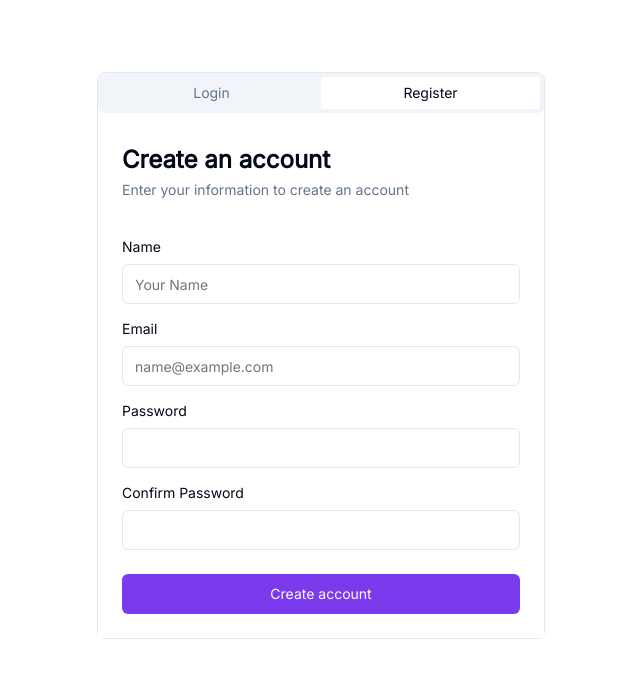
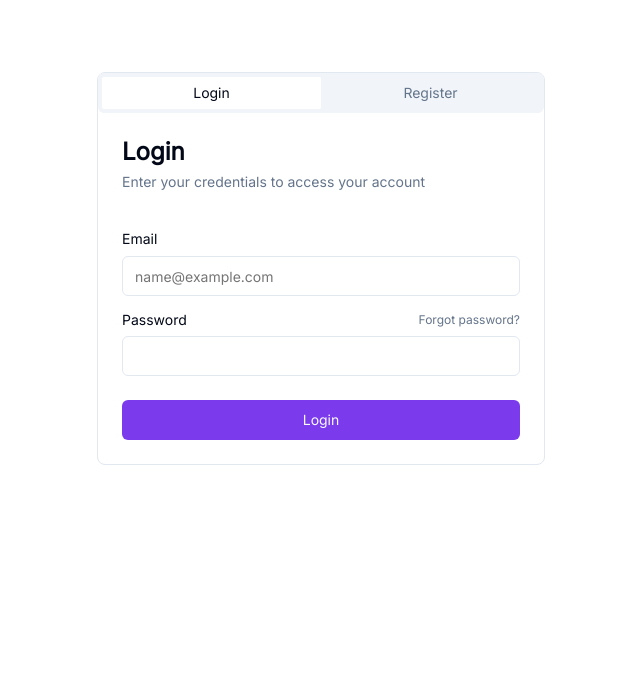
Before and after one commit to HilariousElk1660/CustoFit, a React (Vite) app: page / in a window 1280 px wide. Both pictures are taken after a click on the button "Login". Shown: the top 678 px of the page, without its empty margins (319-959 px from the left). Built offline with nearby package versions, Linux system fonts and the light colour scheme.

Commit message:
Added Login UI

```diff
--- a/src/components/SignUp/SignUp.css
+++ b/src/components/SignUp/SignUp.css
@@ -134,3 +134,16 @@ button {
     width: 100%;
     height: 40px;
 }
+
+.password__forgot {
+  display: flex;
+  justify-content: space-between;
+  align-items: center;
+}
+
+.password__forgot a {
+  font-family: "Inter";
+  color: #64748b;
+  font-size: 12px;
+  line-height: 16px;
+}
--- a/src/components/SignUp/SignUp.jsx
+++ b/src/components/SignUp/SignUp.jsx
@@ -1,4 +1,4 @@
-import './SignUp.css';
+import "./SignUp.css";
 import { useState } from "react";
 
 function SignUp() {
@@ -6,14 +6,15 @@ function SignUp() {
     name: "",
     email: "",
     password: "",
-    confirmPassword: ""
+    confirmPassword: "",
   });
+  const [isLoginActive, setIsLoginActive] = useState(false);
 
   const handleChange = (e) => {
     setFormData({ ...formData, [e.target.name]: e.target.value });
   };
 
-  const handleSubmit = async (e) => {
+  const handleSignUp = async (e) => {
     e.preventDefault();
 
     if (formData.password !== formData.confirmPassword) {
@@ -40,18 +41,97 @@ function SignUp() {
     }
   };
 
+  const handleLogin = async (e) => {
+    e.preventDefault();
+
+    try {
+      const res = await fetch("http://localhost:3000/login", {
+        method: "POST",
+        headers: { "Content-Type": "application/json" },
+        body: JSON.stringify(formData),
+      });
+
+      const data = await res.json();
+
+      if (!res.ok) throw new Error(data.error || "Signup failed");
+
+      alert("Sign up successful!");
+      setFormData({ name: "", email: "", password: "", confirmPassword: "" });
+    } catch (err) {
+      console.error("Sign up error:", err);
+      alert(`Error: ${err.message}`);
+    }
+  };
+
+  const handleToggle = (isLogin) => {
+    setIsLoginActive(isLogin);
+  };
+
   return (
     <div className="main">
-      <div className='form__container'>
-        <div className='form__content'>
+      <div className="form__container">
+        <div className="form__content">
           <div>
-            <div className='login__signup__toggle__container'>
-              <button className='login__btn'>Login</button>
-              <button className='signup__btn active'>Register</button>
+            <div className="login__signup__toggle__container">
+              <button
+                className={`login__btn ${isLoginActive ? 'active' : ''}`}
+                onClick={() => handleToggle(true)}
+              >
+                Login
+              </button>
+              <button
+                className={`signup__btn ${isLoginActive ? '' : 'active'}`}
+                onClick={() => handleToggle(false)}
+              >
+                Register
+              </button>
             </div>
-            <div className='because__why__not'></div>
+            <div className="because__why__not"></div>
+            {isLoginActive ? (
+              <div className="login__form">
+                <form onSubmit={handleLogin}>
+                  <div className="signup__form__header">
+                    <h3>Login</h3>
+                    <p>Enter your credentials to access your account</p>
+                  </div>
+                  <div className="signup__form__inputs">
+                    <div className="signup__email__input">
+                      <label htmlFor="email">Email</label>
+                      <input
+                        id="email"
+                        placeholder="name@example.com"
+                        required=""
+                        type="email"
+                        onChange="{handleChange}"
+                        autocomplete="email"
+                        name="email"
+                      />
+                    </div>
+                    <div className="signup__password__input inputs__mt">
+                      <div className="password__forgot">
+                        <label htmlFor="login__password"> Password </label>
+                        <a> Forgot password? </a>
+                      </div>
+                      <div>
+                        <input
+                          id="login__password"
+                          required=""
+                          type="password"
+                          onChange="{handleChange}"
+                          autocomplete="current-password"
+                          name="password"
+                        />
+                      </div>
+                    </div>
+                  </div>
+                  <div className="signup__form__btn">
+                    <button type="submit">Login</button>
+                  </div>
+                </form>
+              </div>
+            ) : (
               <div className='signup__form'>
-              <form onSubmit={handleSubmit}>
+                <form onSubmit={handleSignUp}>
                   <div className='signup__form__header'>
                     <h3 >Create an account</h3>
                     <p>Enter your information to create an account</p>
@@ -108,6 +188,7 @@ function SignUp() {
                   </div>
                 </form>
               </div>
+            )}
           </div>
         </div>
       </div>
```
Lines whose indentation alone changed are shown as unchanged.
